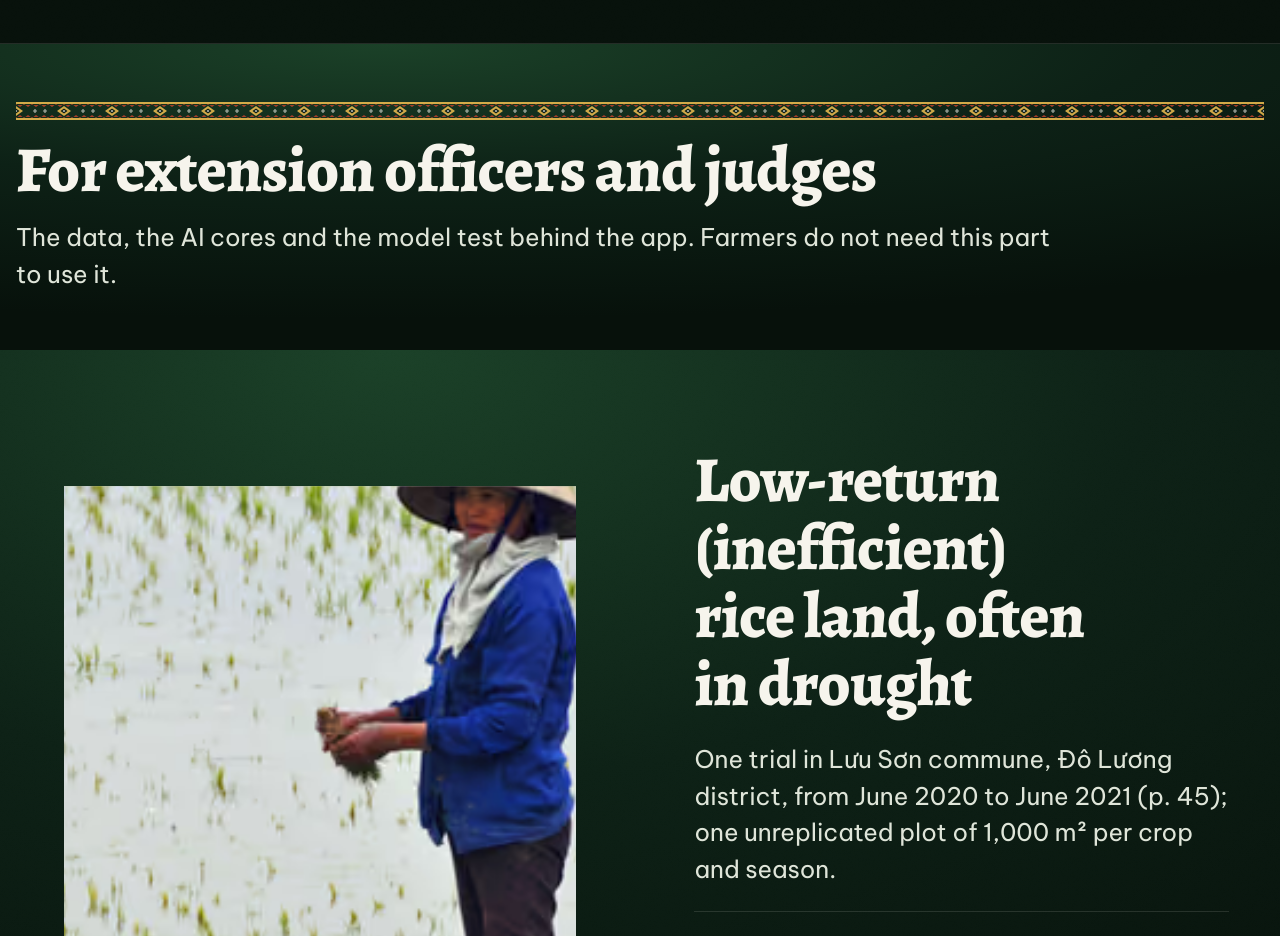
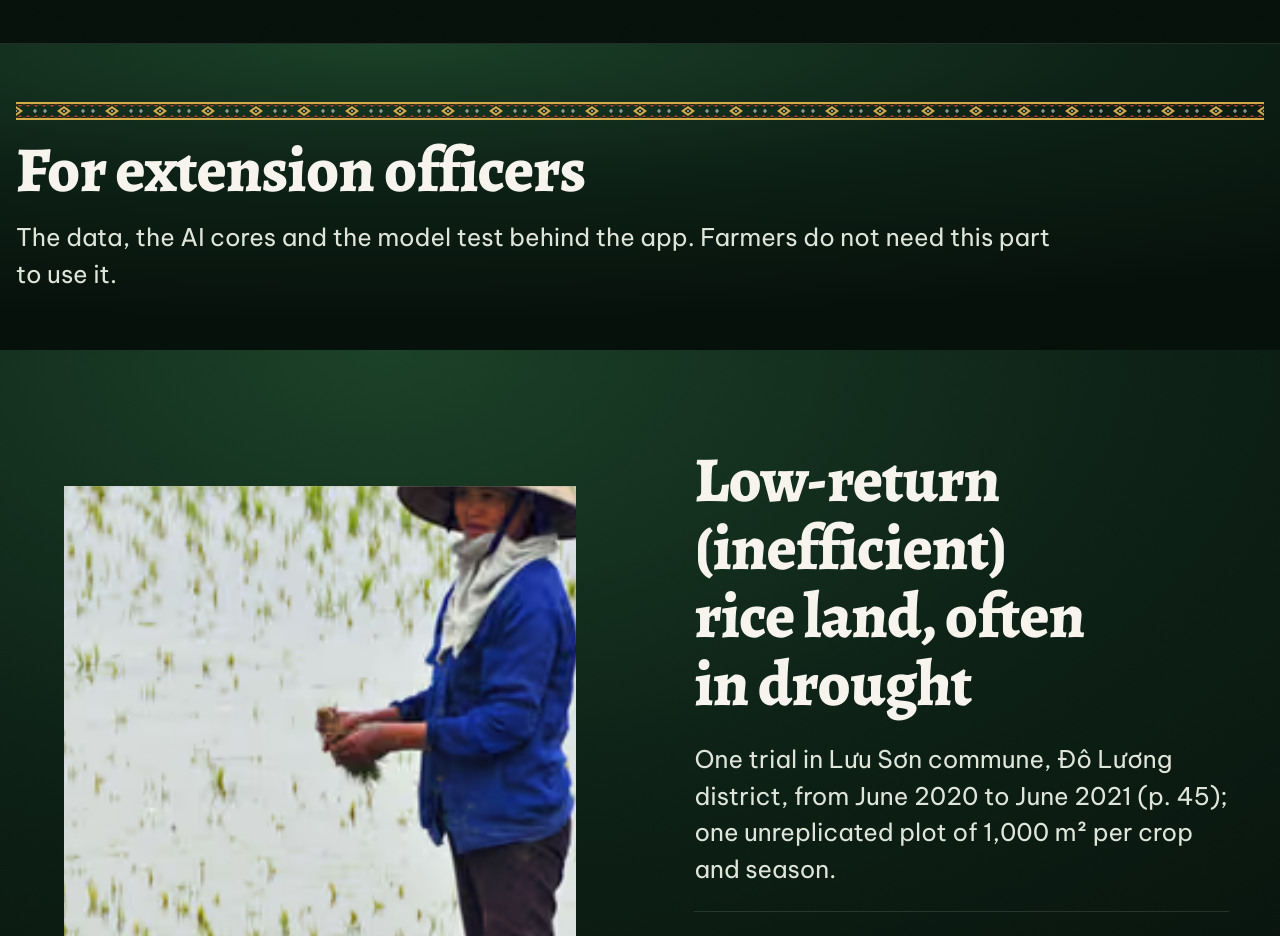
Before and after one commit to solar11781/miaudow, a React (Vite) app in the folder frontend/: page /#/ in a window 1280 px wide. Shown: the part 1580-2516 px from the top of the page. Built offline with nearby package versions, Linux system fonts and the light colour scheme; no server answers; a web font is replaced by a local one.

Commit message:
fix: the home heading for officers no longer names the judges
judges exist only during the competition; the heading now reads cho cán bộ khuyến nông / for extension officers (member a, 2026-11-15).

```diff
--- a/frontend/src/i18n/en.ts
+++ b/frontend/src/i18n/en.ts
@@ -132,7 +132,7 @@ export const en: Messages = {
       'Looks back at past years with NASA data. No forecast of next season.',
       'Does not choose for your family, and scores nothing.',
     ],
-    moreTitle: 'For extension officers and judges',
+    moreTitle: 'For extension officers',
     moreLead: 'The data, the AI cores and the model test behind the app. Farmers do not need this part to use it.',
     play: 'Play photos',
     // the paper's own land words (D-160), in the translation rules/rotations.yaml and the officer page use
--- a/frontend/src/i18n/vi.ts
+++ b/frontend/src/i18n/vi.ts
@@ -130,7 +130,7 @@ export const vi = {
       'Xem lại các năm đã qua bằng số liệu NASA. Không dự báo mùa tới.',
       'Không chọn thay gia đình bạn, không chấm điểm.',
     ],
-    moreTitle: 'Cho cán bộ và ban giám khảo',
+    moreTitle: 'Cho cán bộ khuyến nông',
     moreLead:
       'Dữ liệu, các lõi AI và bài kiểm tra mô hình đứng sau ứng dụng. Bà con không cần đọc phần này để dùng ứng dụng.',
     play: 'Chạy ảnh',
```
Also changed, not shown: 1 other file (tests, documents, lock files or other folders).
